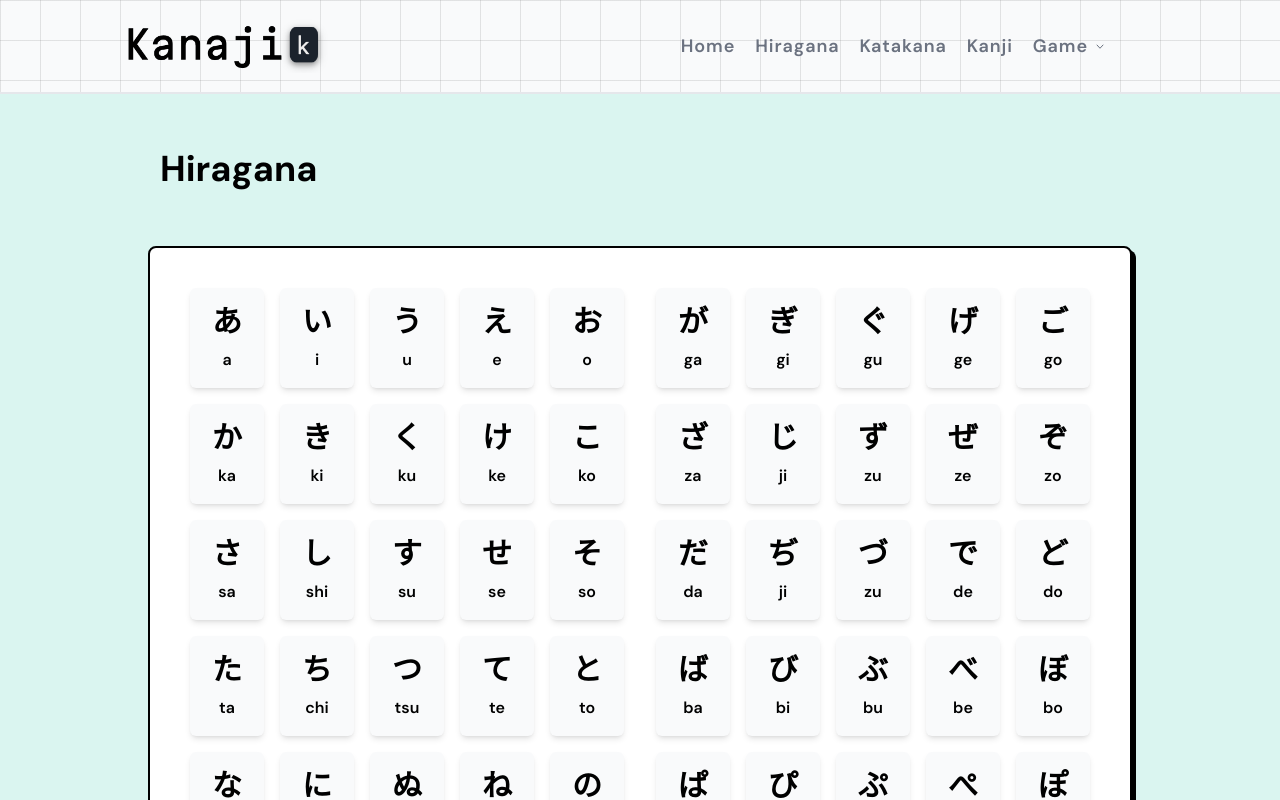
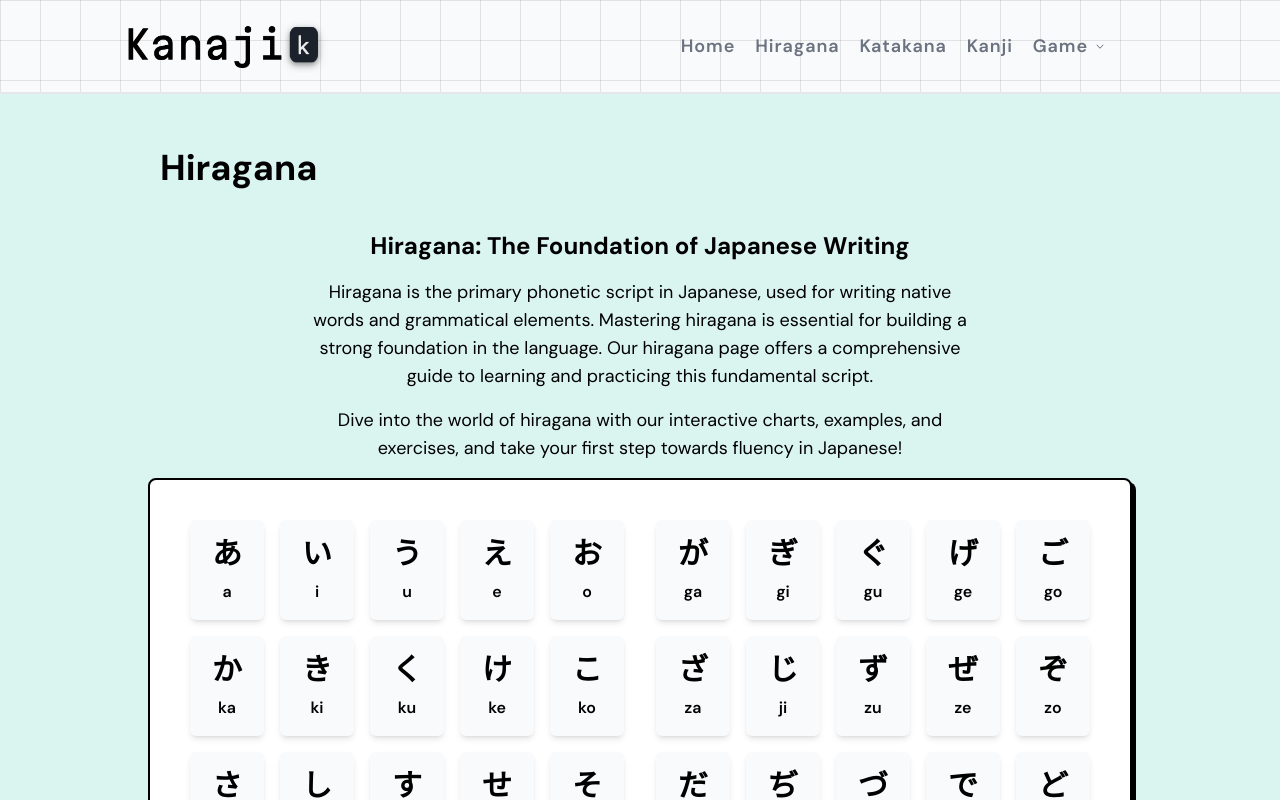
Before and after one commit to dunkbing/kanaji, a Next.js app: page /hiragana in a window 1280 px wide. Shown: the top 800 px of the page. Built offline with nearby package versions, Linux system fonts and the light colour scheme.

Commit message:
add seo article.

```diff
--- a/src/app/zero-neko/components/H1.js
+++ b/src/app/zero-neko/components/H1.js
@@ -2,8 +2,7 @@ import React from "react";
 
 const H1 = (props) => {
   return (
-    // className="animate-bounce block mb-4 px-5 text-center text-4xl font-bold md:text-3xl lg:mb-20 lg:text-4xl"
-    <h1 className="animate-bounce font-bold flex flex-col lg:flex-row mb-8 lg:mt-8 lg:mb-12 text-center lg:text-left">
+    <h1 className="animate-bounce font-bold flex flex-col lg:flex-row mb-8 lg:mt-8 lg:mb-8 text-center lg:text-left">
       <span className="font-black text-5xl lg:text-7xl rounded-full mx-auto lg:ml-0 lg:mr-4 ">
         {props.span}
       </span>
--- a/src/app/zero-neko/views/Kana.js
+++ b/src/app/zero-neko/views/Kana.js
@@ -21,6 +21,24 @@ const Kana = (props) => {
   return (
     <div className="text-center lg:mx-36">
       <H1 span={props.symbol} text={props.title} />
+      {props.title === "Katakana" && <article className="mb-4 mx-auto max-w-2xl">
+        <h2 className="text-2xl font-bold mb-4">Mastering Katakana: Essential for Learning Japanese</h2>
+        <p className="text-lg mb-4">
+          Katakana, one of the three Japanese writing systems, is crucial for learners as it is used for foreign loanwords, onomatopoeia, and emphasis. Our interactive katakana page helps you explore and practice this essential script through charts, examples, and quizzes.
+        </p>
+        <p className="text-lg">
+          Start your journey to mastering katakana today and unlock a significant portion of the Japanese language!
+        </p>
+      </article>}
+      {props.title === "Hiragana" && <article className="mb-4 mx-auto max-w-2xl">
+        <h2 className="text-2xl font-bold mb-4">Hiragana: The Foundation of Japanese Writing</h2>
+        <p className="text-lg mb-4">
+          Hiragana is the primary phonetic script in Japanese, used for writing native words and grammatical elements. Mastering hiragana is essential for building a strong foundation in the language. Our hiragana page offers a comprehensive guide to learning and practicing this fundamental script.
+        </p>
+        <p className="text-lg">
+          Dive into the world of hiragana with our interactive charts, examples, and exercises, and take your first step towards fluency in Japanese!
+        </p>
+      </article>}
       <div className="grid grid-cols-1 lg:grid-cols-2 px-3 py-4 lg:p-6 mx-1 rounded-lg space-y-4 lg:space-y-0 border-2 border-black bg-white p-5 shadow-base">
         <Suspense fallback={<FallbackLoading height="96" />}>
           <KanaContainer kana={kana} />
--- a/src/app/zero-neko/views/Kanji.js
+++ b/src/app/zero-neko/views/Kanji.js
@@ -110,14 +110,21 @@ const Kanji = () => {
                   checked={filter}
                   onSend={(theFilter) => changeFilter(theFilter)}
                 />
-                {/* <RadioInput category="joyo" checked={filter} onSend={(theFilter) => changeFilter(theFilter)}/>
-                                <RadioInput category="jinmeiyo" checked={filter} onSend={(theFilter) => changeFilter(theFilter)}/> */}
               </div>
             </div>
           </div>
           {/* Modal End */}
         </div>
       </div>
+      <article className="my-8 mx-auto max-w-2xl">
+        <h2 className="text-2xl font-bold mb-4">Kanji: Unlocking the Depth of Japanese Language</h2>
+        <p className="text-lg mb-4">
+          Kanji, the logographic characters adapted from Chinese, form the backbone of the Japanese writing system. Learning kanji is essential for understanding the nuances and complexities of the language. Our kanji page provides a structured approach to mastering these characters based on their grade levels in Japanese schools.
+        </p>
+        <p className="text-lg">
+          Embark on your journey to kanji mastery with our interactive charts, rich examples, and engaging quizzes, and unlock the full potential of your Japanese language skills!
+        </p>
+      </article>
       <ul className="mt-2 grid grid-cols-4 lg:grid-cols-6 items-center xl:grid-cols-9 px-3 py-4 lg:p-6 mx-1 gap-2 lg:gap-3 rounded-lg lg:space-y-0 border-2 border-black bg-white p-5 shadow-base">
         <KanjiContainer
           kanjiList={kanjiList}
```
